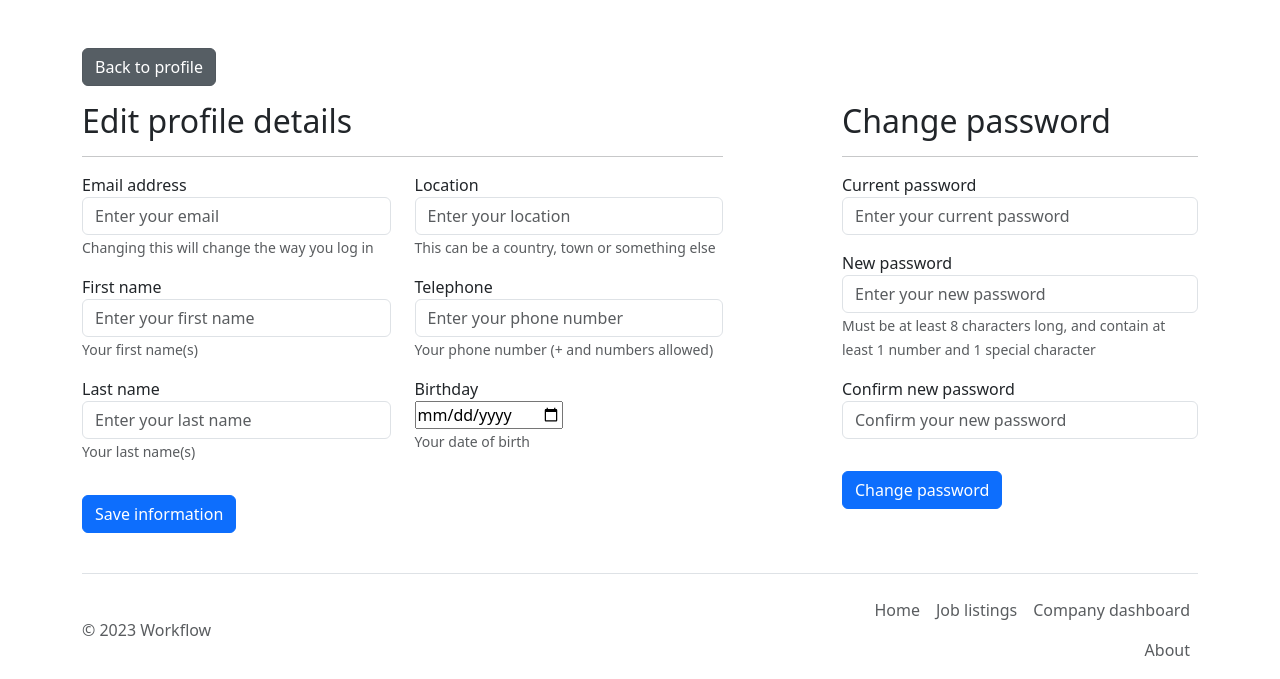
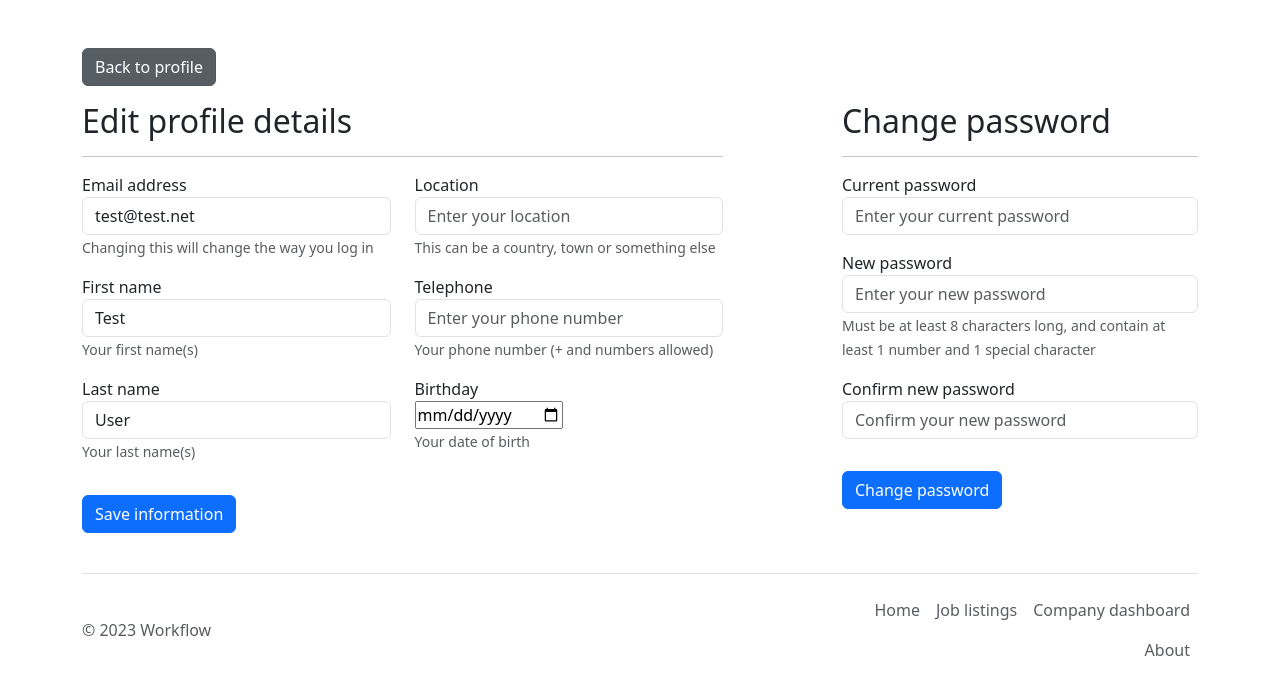
Before and after one commit to ostepizza/workflow, a PHP site: page /user/edit.php in a window 1280 px wide. Shown: the part 56-735 px from the top of the page. Run offline with PHP 8.4, Linux system fonts and the light colour scheme; a user stored in the database is signed in; data comes from the database, SQL or seed files in the repository.

Commit message:
Emergency fix
Accidentally pushed without getting any user info from database

```diff
--- a/user/edit.php
+++ b/user/edit.php
@@ -10,6 +10,9 @@ $validator = new Validator();
 
 $feedbackForUser = NULL;
 $feedbackColor = "danger";
+
+// Retrieve all user info
+$userInfo = $dbhu->selectAllUserInfoByUserId($_SESSION['user_id']);
 
 // Some get messages to show user feedback after profile updates
 if (isset($_GET['updatedProfile'])) {
```
